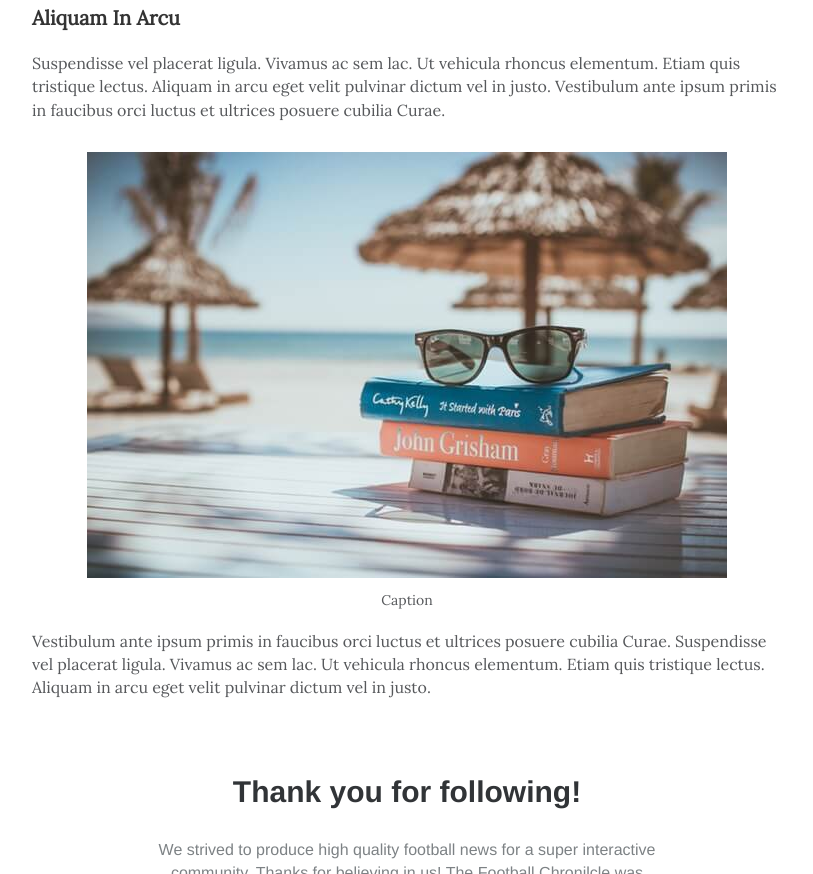
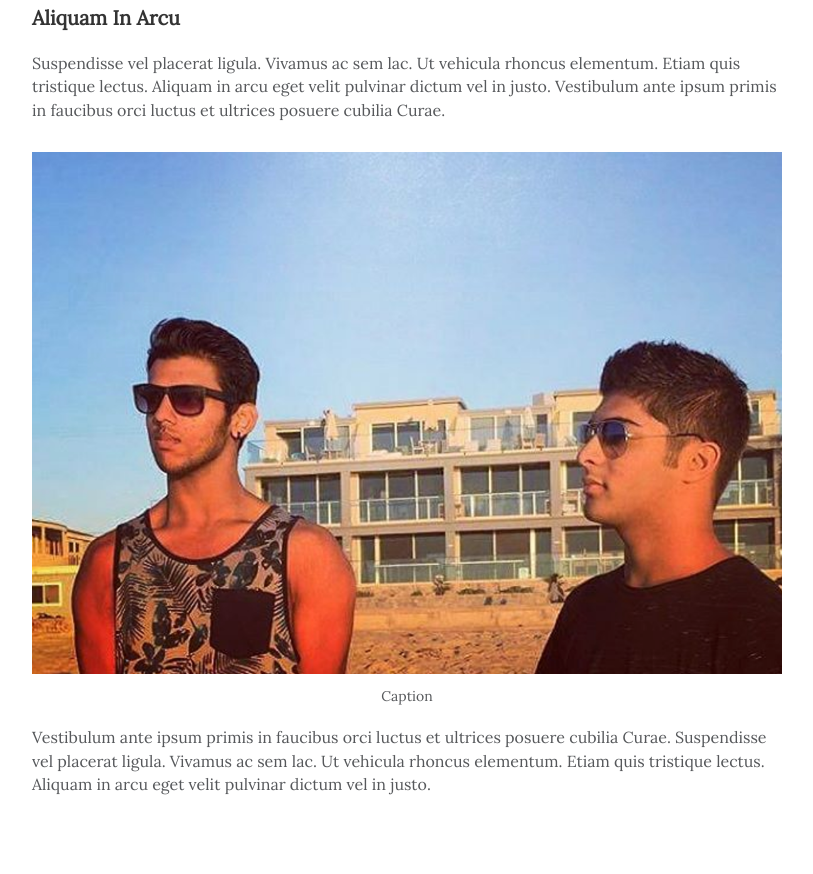
Before and after one commit to avb7/TheFootballChronicle, a plain HTML site: page story.html in a window 1280 px wide. Shown: the part 743-1617 px from the top of the page, without its empty margins (233-1046 px from the left). Drawn offline with Linux system fonts and the light colour scheme.

Commit message:
Update story picture

```diff
--- a/story.html
+++ b/story.html
@@ -64,7 +64,7 @@
                         <h2>Aliquam In Arcu </h2>
                         <p>Suspendisse vel placerat ligula. Vivamus ac sem lac. Ut vehicula rhoncus elementum. Etiam quis tristique lectus. Aliquam in arcu eget velit pulvinar dictum vel in justo. Vestibulum ante ipsum primis in faucibus orci luctus et ultrices
                             posuere cubilia Curae.</p>
-                        <figure><img src="assets/img/beach.jpg">
+                        <figure><img src="assets/img/FoundersPicture_1.png">
                             <figcaption>Caption</figcaption>
                         </figure>
                         <p>Vestibulum ante ipsum primis in faucibus orci luctus et ultrices posuere cubilia Curae. Suspendisse vel placerat ligula. Vivamus ac sem lac. Ut vehicula rhoncus elementum. Etiam quis tristique lectus. Aliquam in arcu eget velit
```
Also changed, not shown: assets/img/FoundersPicture_1.png (added).
